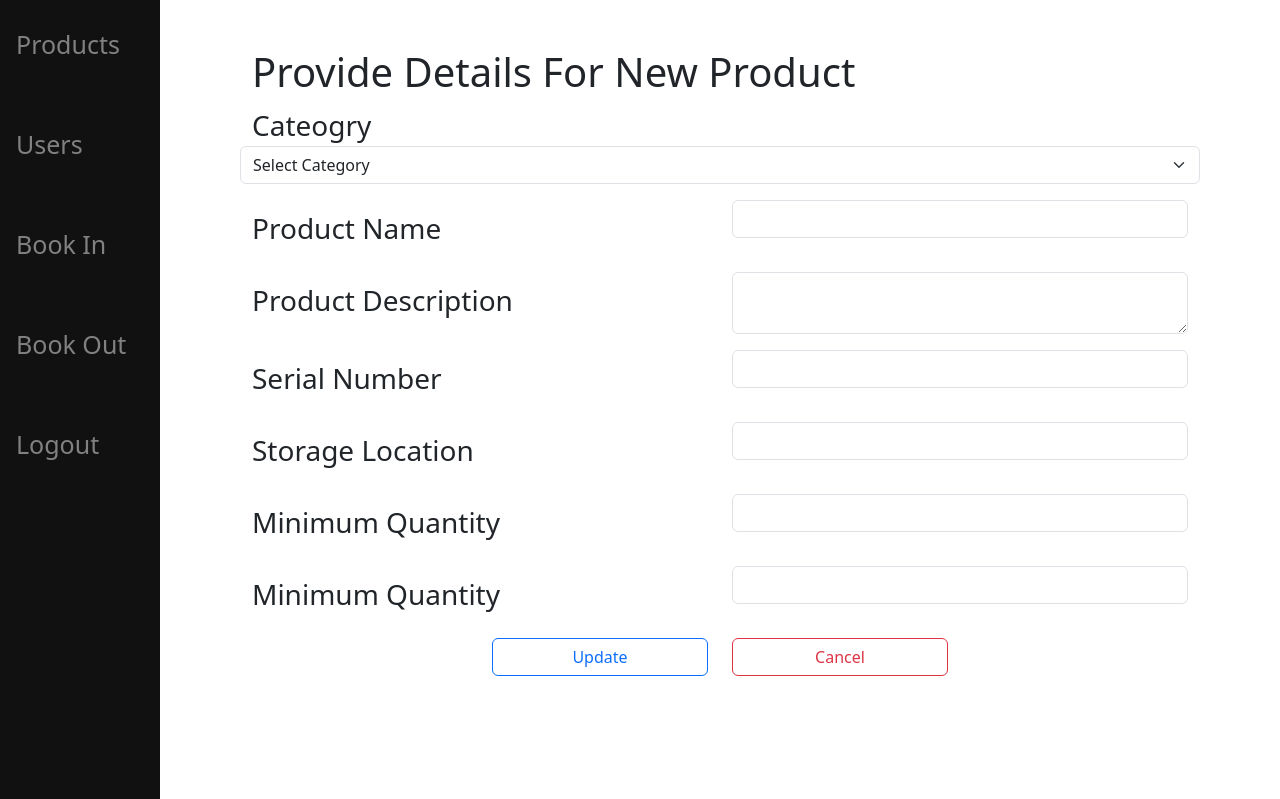
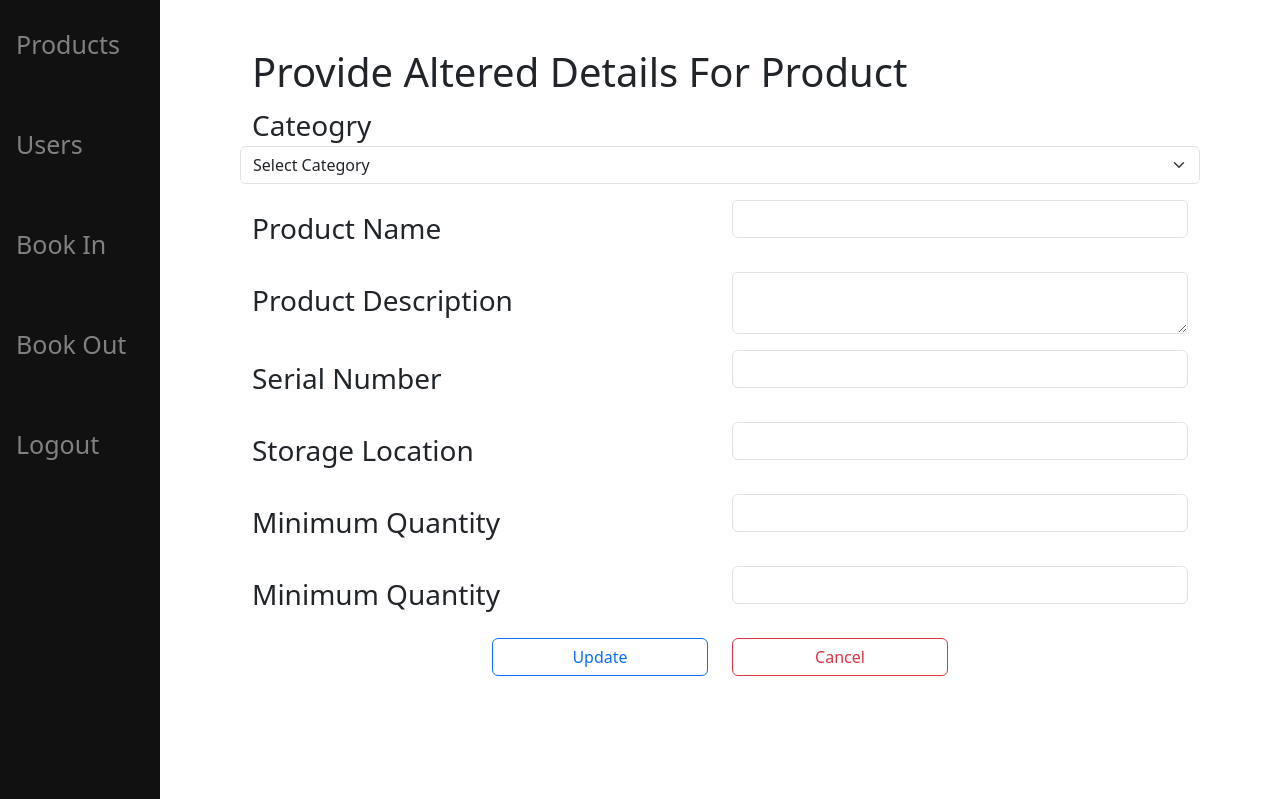
Before and after one commit to harryseansmith99/final-year-project, a PHP site: page /editProduct.php?editProductId=1 in a window 1280 px wide. Shown: the top 799 px of the page. Run offline with PHP 8.4, Linux system fonts and the light colour scheme; data that the repository does not hold is empty.

Commit message:
change header and form action link in editProduct.php

```diff
--- a/editProduct.php
+++ b/editProduct.php
@@ -22,7 +22,7 @@ include "includes/postEditProduct.php";
 
         <div class="main">
 
-            <h1>Provide Details For New Product</h1>
+            <h1>Provide Altered Details For Product</h1>
 
                 <?php
                 if (!empty($errorMessage)) {
@@ -34,7 +34,7 @@ include "includes/postEditProduct.php";
                     ";
                 }
                 ?>
-                <form action="addProduct.php" method="post">
+                <form action="editProduct.php" method="post">
                     <div class="row mb-3">
                         <label >Cateogry</label>
                         <select name="categorySelect" class="form-select form-select-md">
--- a/includes/postEditProduct.php
+++ b/includes/postEditProduct.php
@@ -67,6 +67,10 @@ if ($_SERVER["REQUEST_METHOD"] == "POST") {
             $errorMessage = "Query is not valid: " . $conn->error;
             break;
         }
+        else {
+            echo "                                          updated successfully";
+            // $successMessageProduct = "successfully added product";
+        }
         $conn->close();
 
     } while(false);
```
